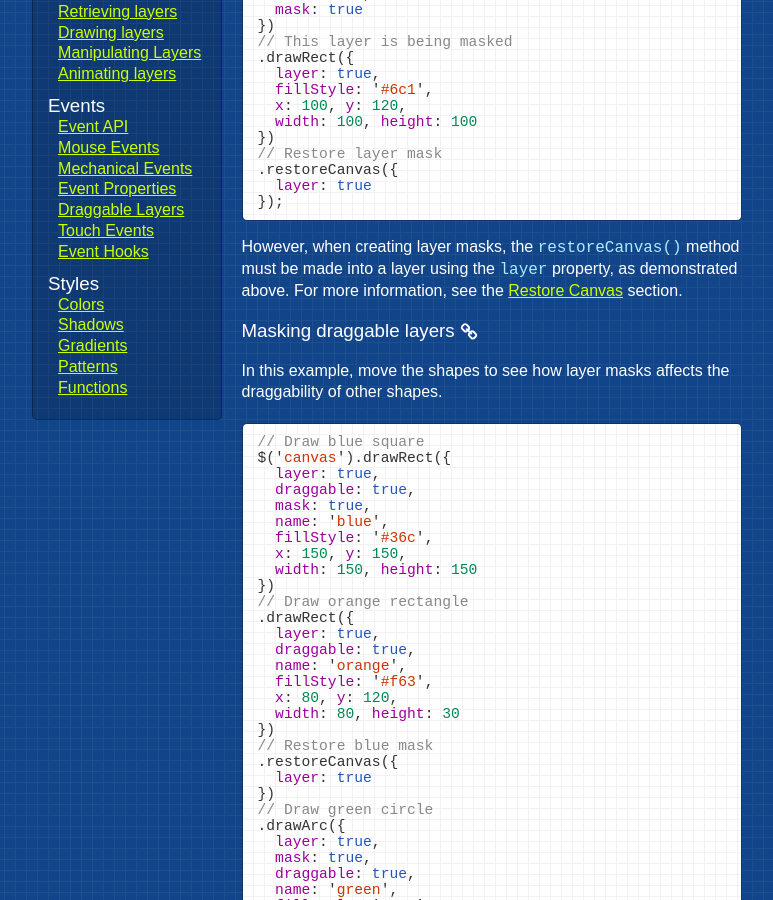
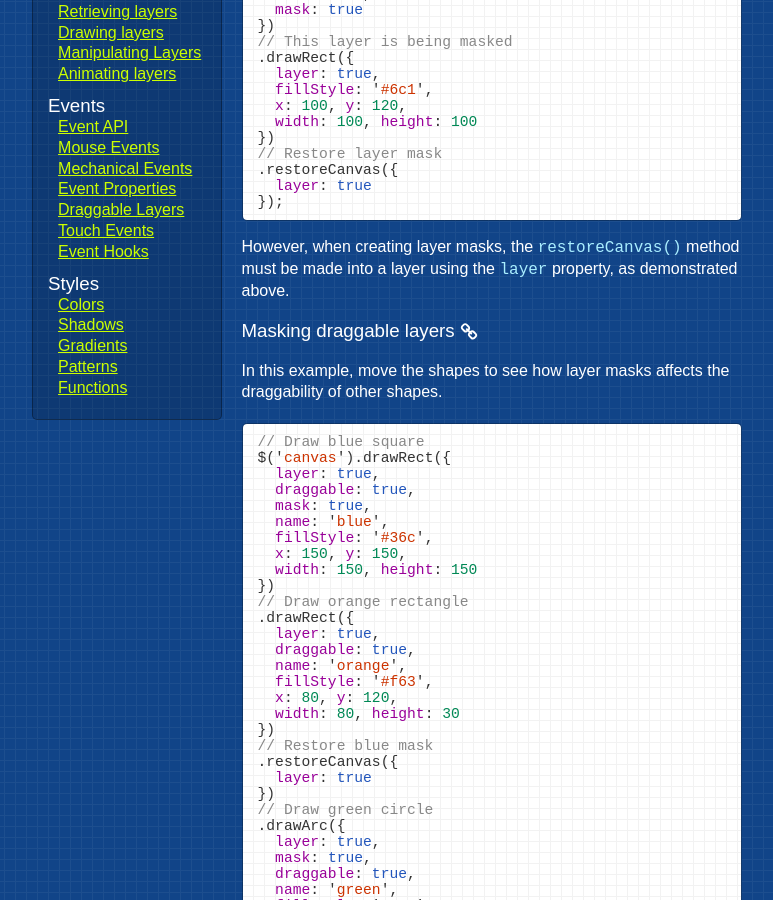
Before and after one commit to caleb531/jcanvas-website, a Jekyll site: the page built from _core_docs/masking.md, in a window 1280 px wide and 900 px high, scrolled down 878 px. Shown: the whole window, without its empty margins (171-944 px from the left). Built offline with Jekyll 4.4.1, drawn with Linux system fonts in a browser that asks for light colours; some web fonts are replaced; a script that is not in the unit is left out; comment, search, counter and statistics services are not loaded.

Commit message:
Remove reference to removed restoreCanvas page

````diff
--- a/_core_docs/masking.md
+++ b/_core_docs/masking.md
@@ -52,7 +52,7 @@ $('canvas').drawArc({
 });
 ```
 
-However, when creating layer masks, the `restoreCanvas()` method must be made into a layer using the `layer` property, as demonstrated above. For more information, see the [Restore Canvas]({{ site.baseurl }}/docs/restoreCanvas/) section.
+However, when creating layer masks, the `restoreCanvas()` method must be made into a layer using the `layer` property, as demonstrated above.
 
 ### Masking draggable layers
 
````
